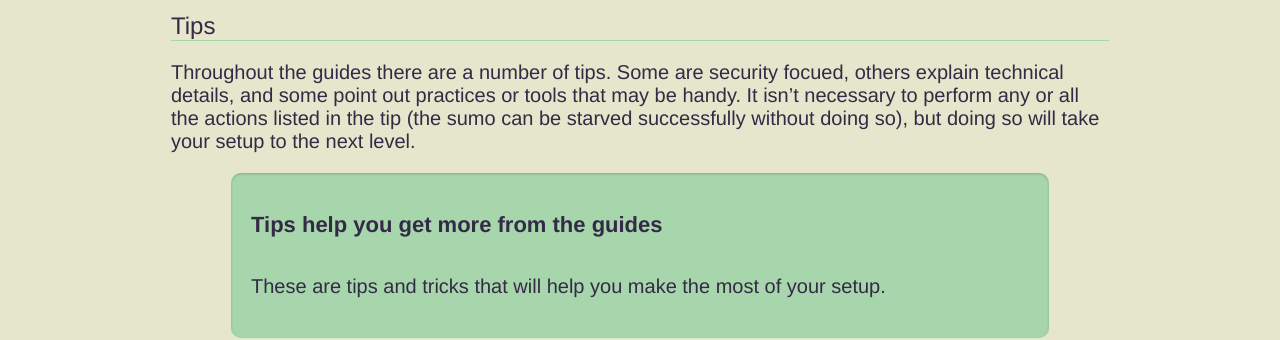
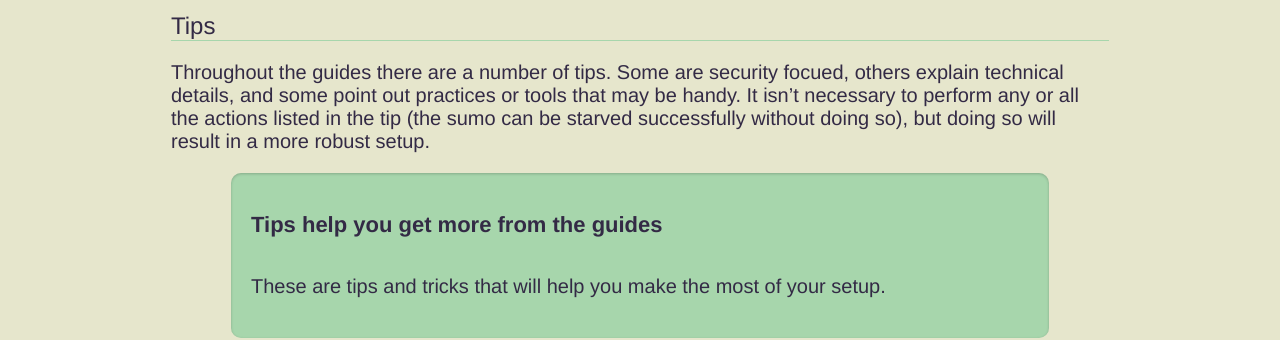
Before and after one commit to rshurts/starvethesumo, a Jekyll site: the page built from guides/gettingstarted.md, in a window 1280 px wide. Shown: the part 354-694 px from the top of the page. Built offline with Jekyll 4.4.1, drawn with Linux system fonts in a browser that asks for light colours.

```diff
--- a/_config.yml
+++ b/_config.yml
@@ -1,2 +1,3 @@
 name: Starve the Sumo
 pygments: true
+relative_permalinks: false
--- a/guides/gettingstarted.md
+++ b/guides/gettingstarted.md
@@ -10,7 +10,7 @@ This site aims to provide a comprehensive approach to blocking explicit content
 ## Using the Guides
 
 ## Tips
-Throughout the guides there are a number of tips. Some are security focued, others explain technical details, and some point out practices or tools that may be handy. It isn't necessary to perform any or all the actions listed in the tip (the sumo can be starved successfully without doing so), but doing so will take your setup to the next level.
+Throughout the guides there are a number of tips. Some are security focued, others explain technical details, and some point out practices or tools that may be handy. It isn't necessary to perform any or all the actions listed in the tip (the sumo can be starved successfully without doing so), but doing so will result in a more robust setup.
 
 <div class="tip">
   <h5>Tips help you get more from the guides</h5>
```
Also changed, not shown: other parts of guides/gettingstarted.md (+1 -1 lines).
